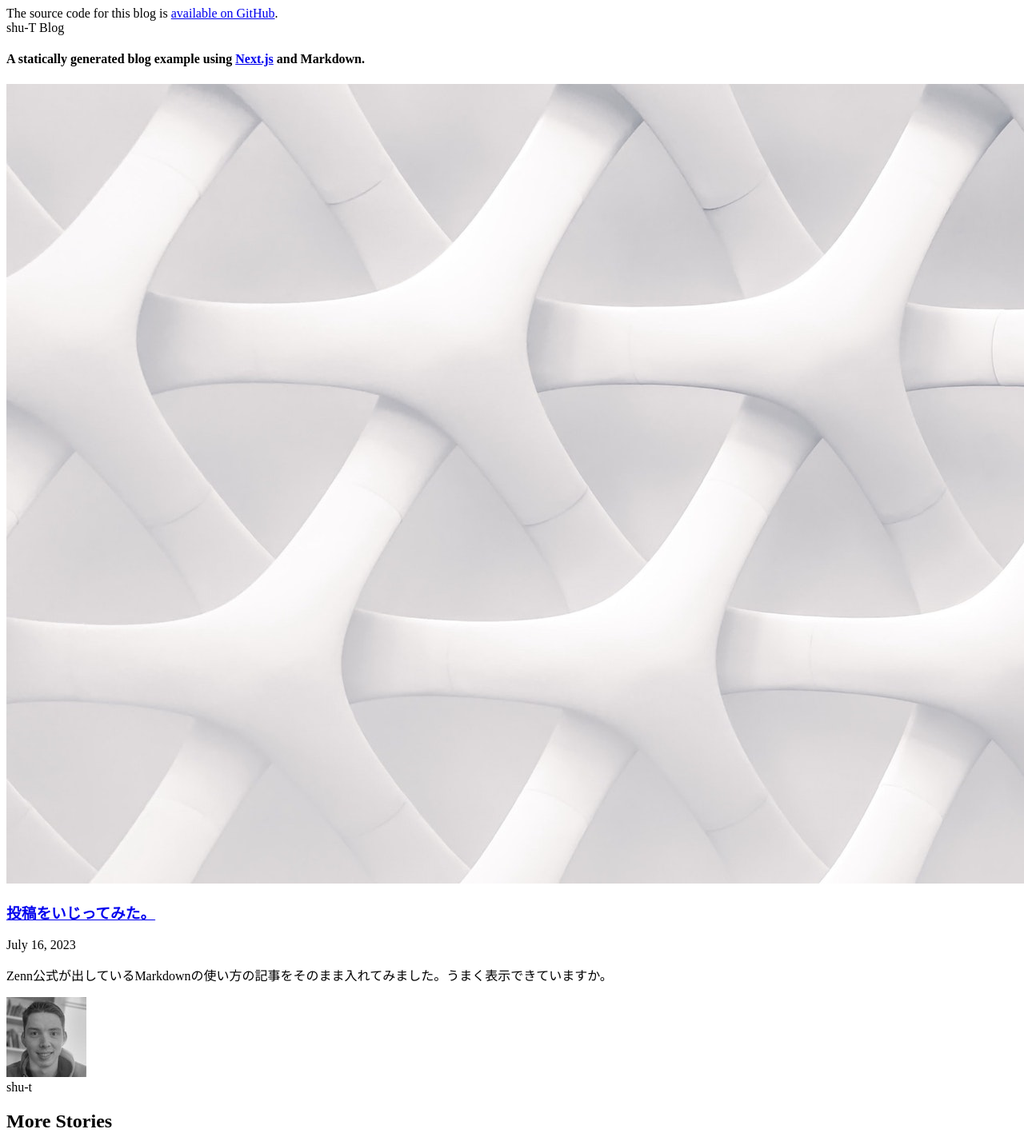
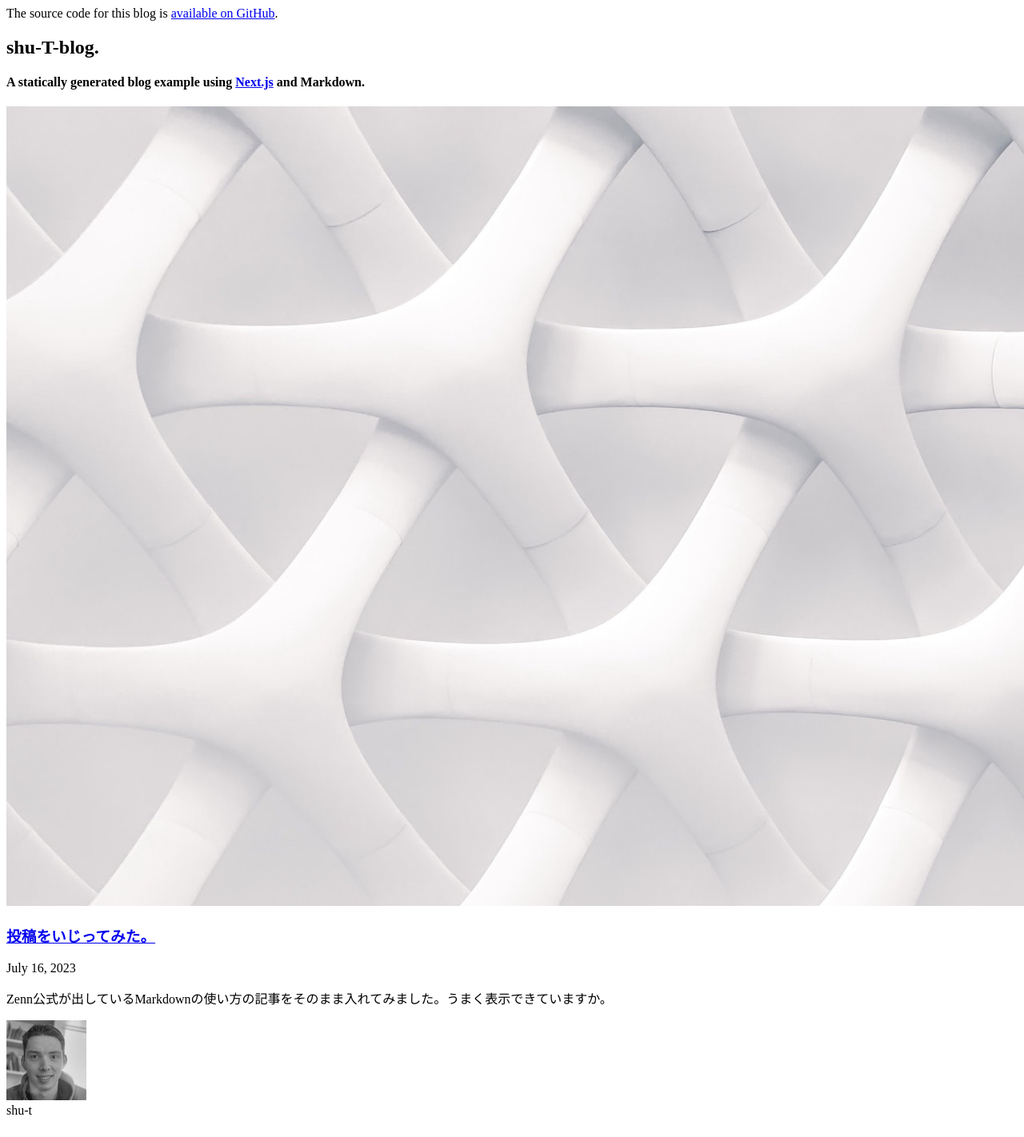
Before and after one commit to b2211590/shu-T-blog, a Next.js app: page / in a window 1280 px wide. Shown: the top 1422 px of the page at 80% size. Built offline with nearby package versions, Linux system fonts and the light colour scheme.

Commit message:
update some style and sentences

```diff
--- a/components/header.tsx
+++ b/components/header.tsx
@@ -4,7 +4,7 @@
   return (
     <h2 className="text-2xl md:text-4xl font-bold tracking-tight md:tracking-tighter leading-tight mb-20 mt-8">
       <Link href="/" className="hover:underline">
-        Blog
+        shu-T-blog
       </Link>
       .
     </h2>
--- a/components/intro.tsx
+++ b/components/intro.tsx
@@ -3,7 +3,9 @@
 const Intro = () => {
   return (
     <section className="flex-col md:flex-row flex items-center md:justify-between mt-16 mb-16 md:mb-12">
-      shu-T Blog
+      <h1 className="text-5xl md:text-8xl font-bold tracking-tighter leading-tight md:pr-8">
+        shu-T-blog.
+      </h1>
       <h4 className="text-center md:text-left text-lg mt-5 md:pl-8">
         A statically generated blog example using{' '}
         <a
--- a/components/more-stories.tsx
+++ b/components/more-stories.tsx
@@ -9,7 +9,7 @@
   return (
     <section>
       <h2 className="mb-8 text-5xl md:text-7xl font-bold tracking-tighter leading-tight">
-        More Stories
+        他の記事
       </h2>
       <div className="grid grid-cols-1 md:grid-cols-2 md:gap-x-16 lg:gap-x-32 gap-y-20 md:gap-y-32 mb-32">
         {posts.map((post) => (
```
